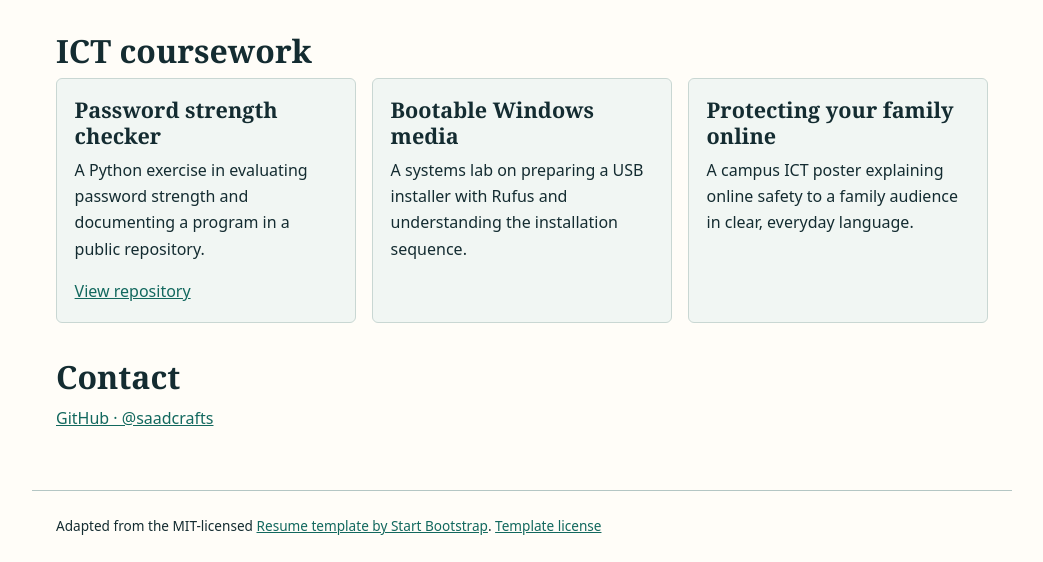
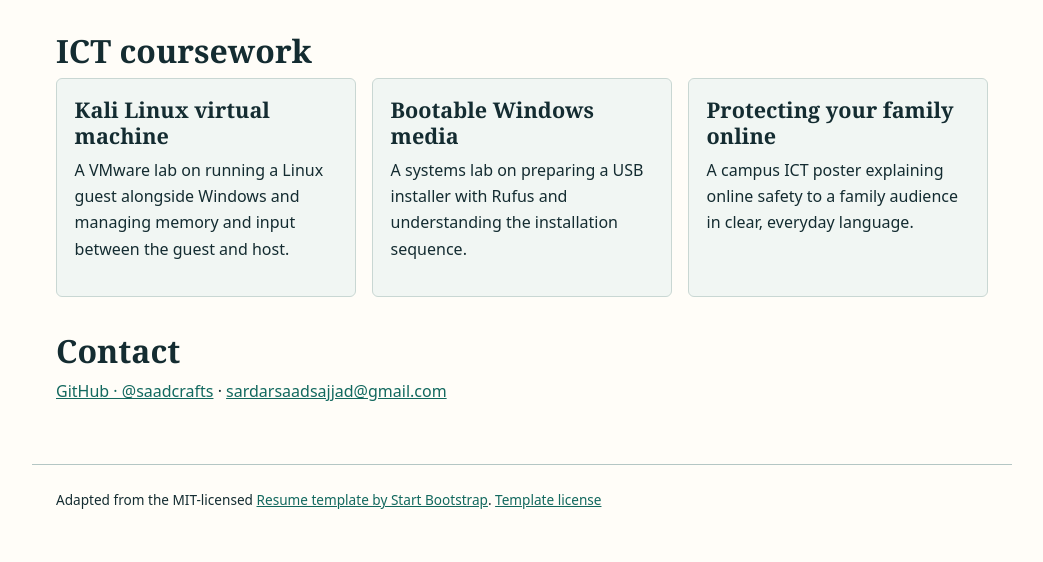
Before and after one commit to saadcrafts/saadcrafts.github.io, a plain HTML site: page index.html in a window 1280 px wide. Shown: the part 697-1259 px from the top of the page, without its empty margins (118-1161 px from the left). After the commit the page ends 1232 px from the top, so only its background shows below. Drawn offline with Linux system fonts and the light colour scheme.

Commit message:
Add semester and contact details and feature virtualization lab

```diff
--- a/index.html
+++ b/index.html
@@ -1,7 +1,7 @@
 <!doctype html>
 <html lang="en"><head><meta charset="utf-8"><meta name="viewport" content="width=device-width, initial-scale=1"><title>Saadullah Sajjad | Information Security</title><link rel="stylesheet" href="styles.css"><style>
 :root{--ink:#142c31;--accent:#12685e}body{padding:0;color:var(--ink);background:#fffdf8;font:1rem/1.65 system-ui,sans-serif}main,header,footer{max-width:980px;padding:1.5rem;margin:auto}header{display:flex;align-items:center;justify-content:space-between;border-bottom:1px solid #b4c6c4}a{color:var(--accent)}nav a{margin-left:1rem}h1,h2,h3{font-family:Georgia,serif;color:var(--ink);text-transform:none}h1{font-size:clamp(2.8rem,7vw,5.4rem);line-height:1.05}h2{font-size:2rem}h3{font-size:1.35rem}.intro{padding:3rem 0 2rem;max-width:800px}.avatar{float:right;border-radius:50%;margin:0 0 1rem 1rem;width:90px;height:90px}.projects{display:grid;grid-template-columns:repeat(auto-fit,minmax(min(100%,210px),1fr));gap:1rem}.card{padding:1.1rem;border:1px solid #c9d7d3;background:#f1f6f3}.skills{color:var(--accent);font-weight:600}section{margin-bottom:2.2rem}footer{font-size:.85rem;border-top:1px solid #b4c6c4}@media(max-width:480px){header{display:block}nav a{margin:0 1rem 0 0}.avatar{width:58px;height:58px}.intro{padding-top:1.8rem}}</style></head>
-<body><header><strong>Saadullah Sajjad</strong><nav aria-label="Main"><a href="#work">Coursework</a><a href="#contact">Contact</a></nav></header><main><section class="intro"><img class="avatar" src="https://avatars.githubusercontent.com/u/175829496?v=4" alt="Saad's GitHub avatar"><p class="skills">MCS · NUST | BS Information Security</p><h1>Saadullah Sajjad</h1><p>I study Information Security at the Military College of Signals, NUST, in Rawalpindi. I enjoy the practical side of computing, especially taking a small problem and turning it into something I can test myself. My ICT coursework has taken me from preparing bootable installation media to working with GitHub and explaining online safety to families. I also write Java and C++ and enjoy photography. Both programming and photography have taught me to pay attention to details, review my first attempt, and keep improving the result.</p></section>
+<body><header><strong>Saadullah Sajjad</strong><nav aria-label="Main"><a href="#work">Coursework</a><a href="#contact">Contact</a></nav></header><main><section class="intro"><img class="avatar" src="https://avatars.githubusercontent.com/u/175829496?v=4" alt="Saad's GitHub avatar"><p class="skills">MCS · NUST | BS Information Security · Semester 2</p><h1>Saadullah Sajjad</h1><p>I study Information Security at the Military College of Signals, NUST, in Rawalpindi. I enjoy the practical side of computing, especially taking a small problem and turning it into something I can test myself. My ICT coursework has taken me from preparing bootable installation media to working with GitHub and explaining online safety to families. I also write Java and C++ and enjoy photography. Both programming and photography have taught me to pay attention to details, review my first attempt, and keep improving the result.</p></section>
 <section><h2>Skills</h2><p>Git and GitHub · Python · Java · C++ · Windows installation media · VMware</p></section>
-<section id="work"><h2>ICT coursework</h2><div class="projects"><article class="card"><h3>Password strength checker</h3><p>A Python exercise in evaluating password strength and documenting a program in a public repository.</p><a href="https://github.com/saadcrafts/passwordstrengthchecker">View repository</a></article><article class="card"><h3>Bootable Windows media</h3><p>A systems lab on preparing a USB installer with Rufus and understanding the installation sequence.</p></article><article class="card"><h3>Protecting your family online</h3><p>A campus ICT poster explaining online safety to a family audience in clear, everyday language.</p></article></div></section>
-<section id="contact"><h2>Contact</h2><a href="https://github.com/saadcrafts">GitHub · @saadcrafts</a></section></main><footer>Adapted from the MIT-licensed <a href="https://github.com/startbootstrap/startbootstrap-resume">Resume template by Start Bootstrap</a>. <a href="LICENSE">Template license</a></footer></body></html>
+<section id="work"><h2>ICT coursework</h2><div class="projects"><article class="card"><h3>Kali Linux virtual machine</h3><p>A VMware lab on running a Linux guest alongside Windows and managing memory and input between the guest and host.</p></article><article class="card"><h3>Bootable Windows media</h3><p>A systems lab on preparing a USB installer with Rufus and understanding the installation sequence.</p></article><article class="card"><h3>Protecting your family online</h3><p>A campus ICT poster explaining online safety to a family audience in clear, everyday language.</p></article></div></section>
+<section id="contact"><h2>Contact</h2><a href="https://github.com/saadcrafts">GitHub · @saadcrafts</a> · <a href="mailto:sardarsaadsajjad@gmail.com">sardarsaadsajjad@gmail.com</a></section></main><footer>Adapted from the MIT-licensed <a href="https://github.com/startbootstrap/startbootstrap-resume">Resume template by Start Bootstrap</a>. <a href="LICENSE">Template license</a></footer></body></html>
```
